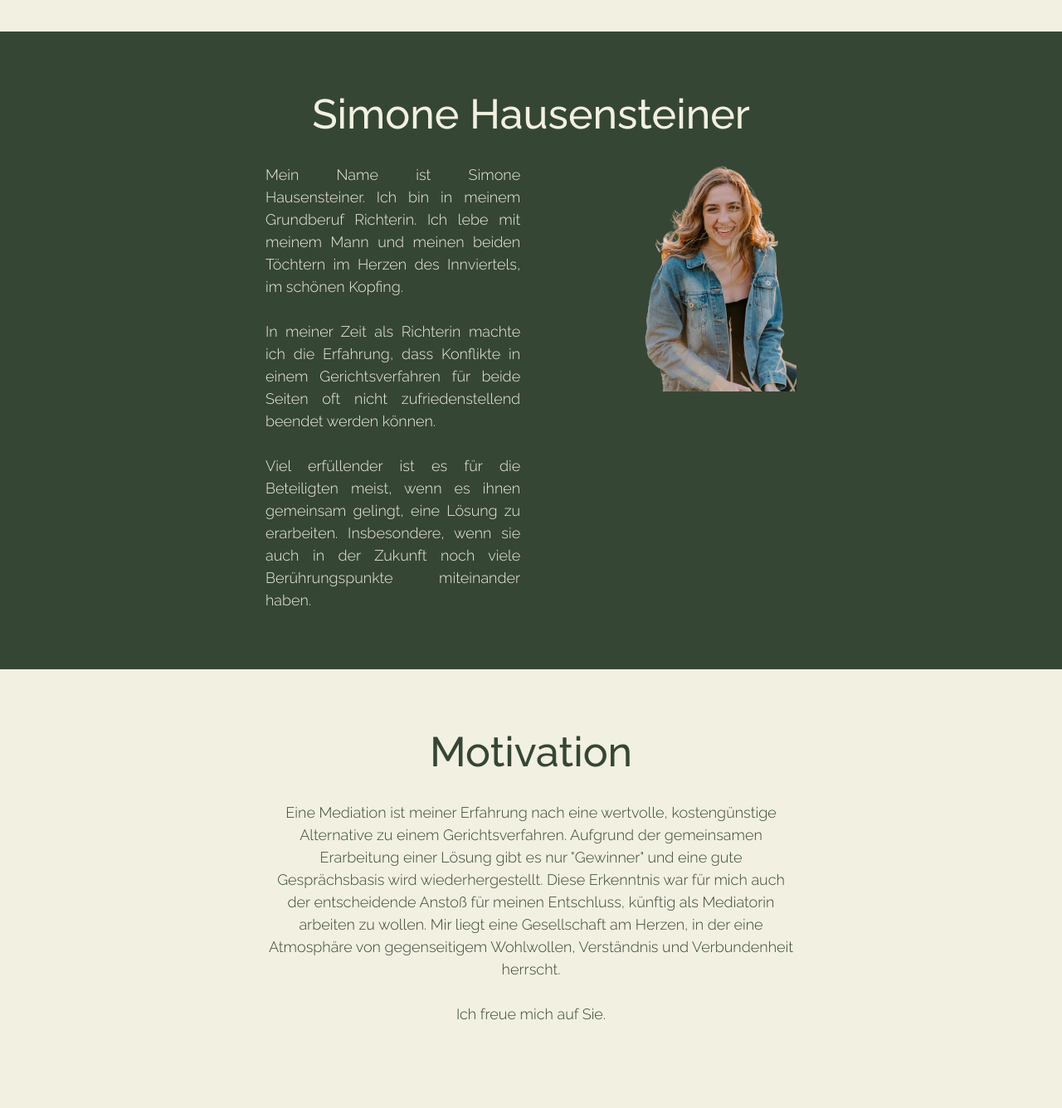
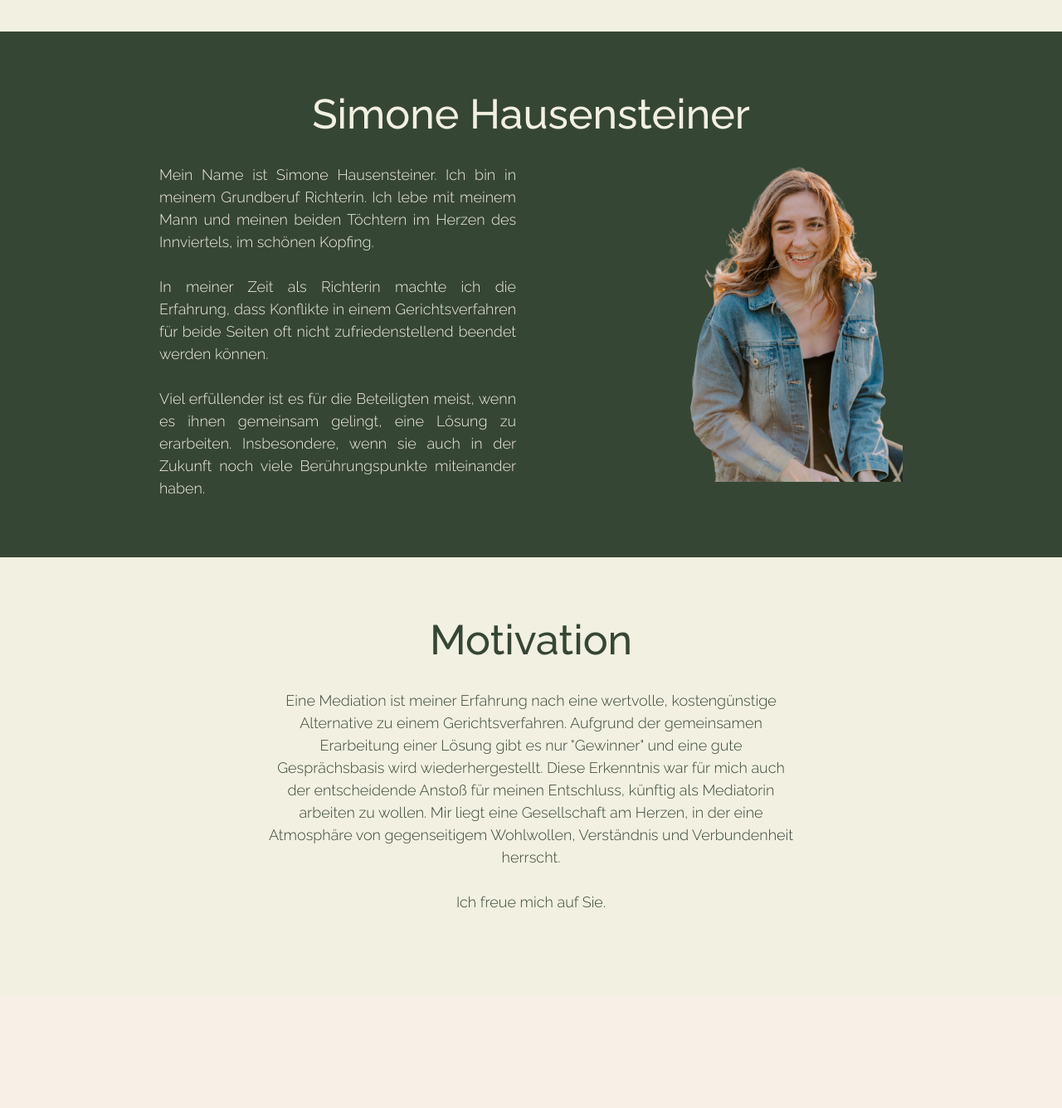
Before and after one commit to lukas2485/dieBrueckenbauerin, a PHP site: page /files/index.php in a window 1280 px wide. Shown: the part 1246-2582 px from the top of the page at 83% size. After the commit the page ends 2341 px from the top, so only its background shows below. Run offline with PHP 8.4, Linux system fonts and the light colour scheme.

Commit message:
Mobile Ansicht Abstände

```diff
--- a/css/style.css
+++ b/css/style.css
@@ -466,6 +466,11 @@ p {
         max-width: 50%;
         margin: 0 auto;
     }
+
+    .contentInner_TwoColumn {
+        max-width: 70%;
+        margin: 0 auto;
+    }
 }
 
 
@@ -486,6 +491,11 @@ p {
     /* Container für Bild und Box */
     .contentInner{
         width: 95%;
+        margin: 0 auto;
+    }
+
+    .contentInner_TwoColumn {
+        max-width: 95%;
         margin: 0 auto;
     }
 
--- a/files/index.php
+++ b/files/index.php
@@ -62,8 +62,8 @@
             <!-- Section 2 Spaltig -->
             <div class="section1">
 
-            <div class="contentInner">
-                    <div class="section1Inner">
+            <div class="contentInner_TwoColumn">
+                    <div class="">
                         <h3>Simone Hausensteiner</h3>
 
                         <div class="flex ">
--- a/files/mediation.php
+++ b/files/mediation.php
@@ -141,7 +141,7 @@
         <!-- ContentBOX 2-->
         <div class="contentBox section1 ">
 
-
+        <div class="contentInner_TwoColumn">
                 <!-- Section 2 Spaltig -->
                 <div class="section1">
                     <div class="section1Inner">
@@ -160,7 +160,7 @@
                         </div>
                     </div>
                 </div>
-
+            </div>
 
         </div>
 
```
Lines whose indentation alone changed are shown as unchanged.
